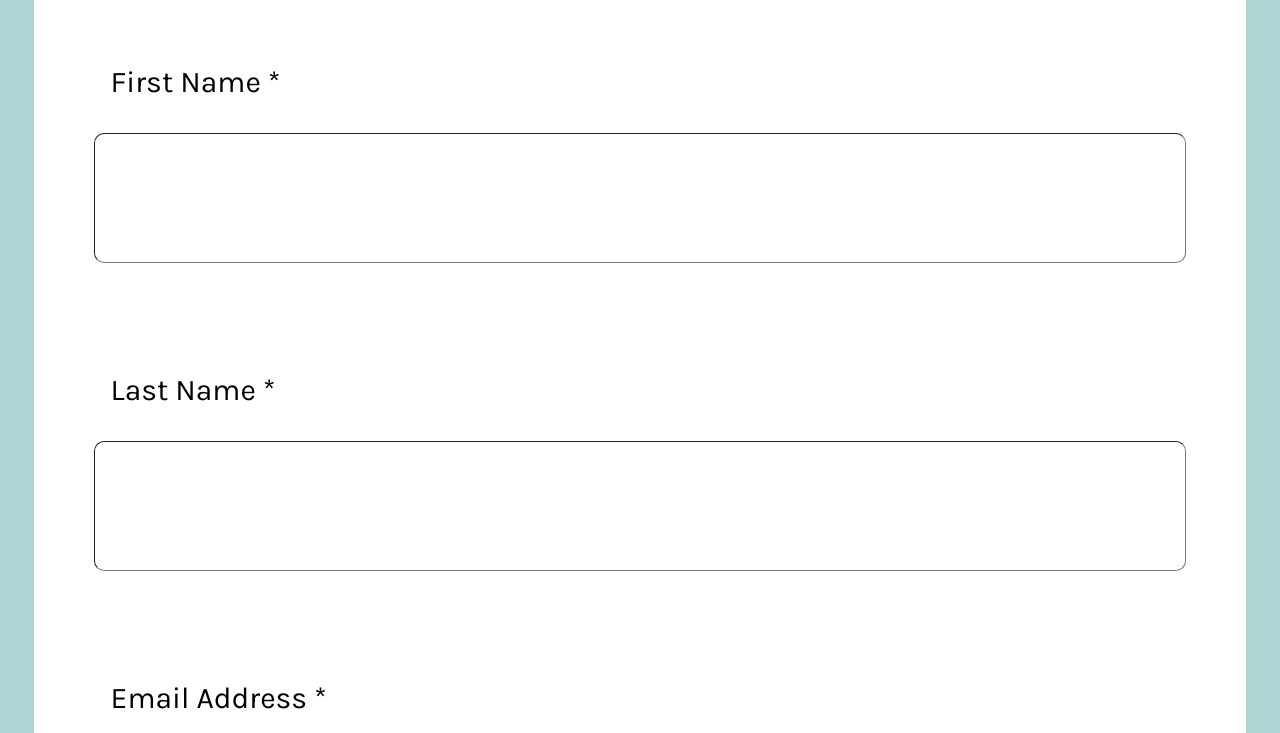
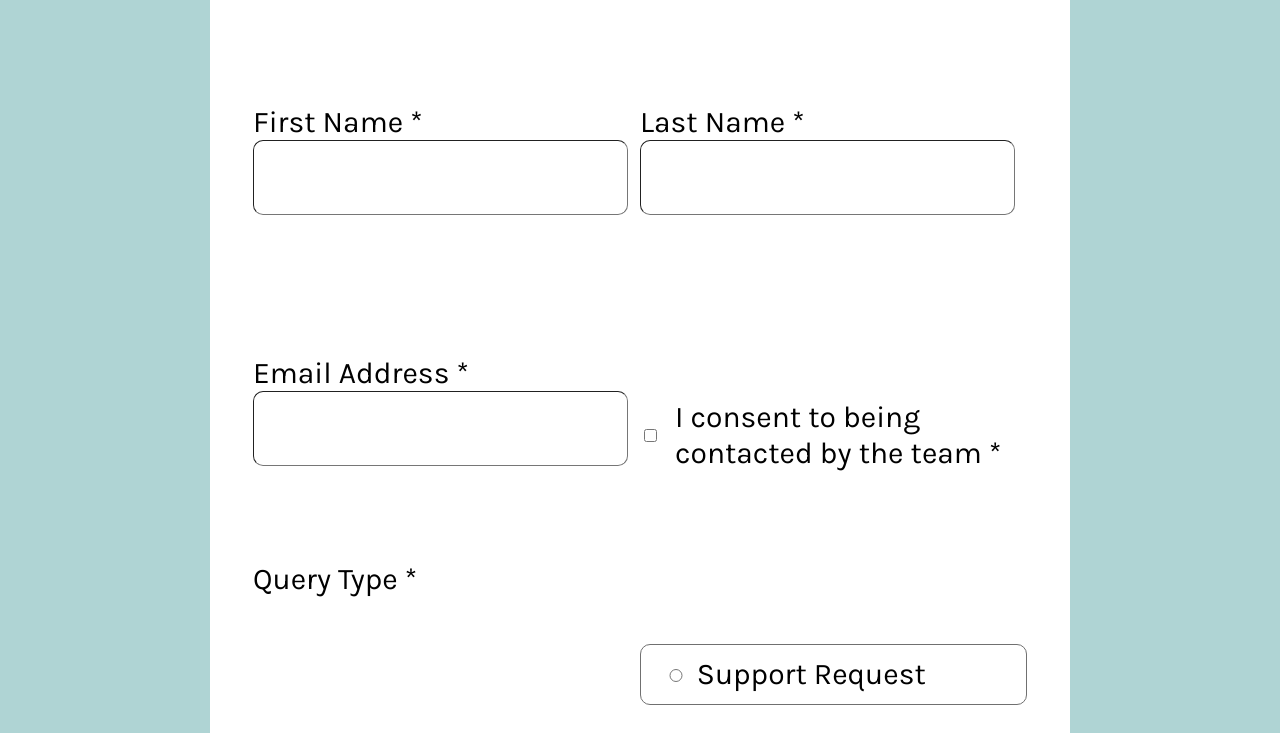
Before and after one commit to BYDINARES/Contact-form, a React (Vite) app: page / in a window 1280 px wide. Shown: the part 320-1053 px from the top of the page. Built offline with nearby package versions, Linux system fonts and the light colour scheme.

Commit message:
Adding the basic grid styling

```diff
--- a/src/App.css
+++ b/src/App.css
@@ -44,10 +44,14 @@ html {
   padding-left: 2%;
   padding-top: 5%;
   padding-bottom: 5%;
+  display: flex;
+  align-items: center;
+  justify-content: center;
 }
 html body {
   background-color: white;
   border-radius: 15px;
+  width: 100%;
 }
 html body #root {
   box-sizing: border-box;
@@ -109,6 +113,9 @@ html body #root main form p.pick-a-query-type {
   margin-top: 0%;
 }
 html body #root main form label.query-type-option {
+  display: flex;
+  flex-direction: row;
+  align-items: center;
   box-sizing: border-box;
   border: 1px solid rgb(112, 112, 112);
   padding: 3%;
@@ -121,6 +128,10 @@ html body #root main form label.query-type-option.query-type-option--support {
 }
 html body #root main form label.query-type-option:active {
   animation: increaseAndDecrease 0.1s ease-in-out;
+}
+html body #root main form label.query-type-option input {
+  height: 90%;
+  width: 10%;
 }
 html body #root main form label.label-message {
   margin-bottom: 2%;
@@ -183,4 +194,57 @@ html body #root main form #submit-button:active {
   html {
     font-size: 30px;
   }
+}
+@media (min-width: 768px) {
+  html body {
+    width: 80%;
+  }
+}
+@media (min-width: 992px) {
+  html body {
+    width: 70%;
+  }
+  html body div#root form {
+    display: grid;
+    grid-template-columns: repeat(2, 1fr);
+    grid-template-rows: repeat(6, 1fr);
+  }
+  html body div#root form .label.name {
+    grid-row: 1/2;
+    grid-column: 1/2;
+  }
+  html body div#root form .label.last-name {
+    grid-row: 1/2;
+    grid-column: 2;
+  }
+  html body div#root form .label.email {
+    grid-row: 2/3;
+    grid-column: 1/3;
+  }
+  html body div#root form p.pick-a-query-type {
+    grid-row: 3/4;
+    grid-column: 1/2;
+    align-self: start;
+  }
+  html body div#root form label.general {
+    grid-row: 3/4;
+    grid-column: 1/2;
+    align-self: end;
+  }
+  html body div#root form label.support {
+    grid-row: 3/4;
+    grid-column: 2;
+  }
+  html body div#root form label.label-message {
+    grid-row: 4/5;
+    grid-column: 1/3;
+  }
+  html body div#root form .label.label-confirmation-button {
+    grid-row: 5/6;
+    grid-column: 1/3;
+  }
+  html body div#root form #submit-button {
+    grid-row: 6;
+    grid-column: 1/3;
+  }
 }/*# sourceMappingURL=App.css.map */
--- a/src/App.jsx
+++ b/src/App.jsx
@@ -9,38 +9,43 @@ function App() {
       <main>
         <form action="">
           {/* The user's first name */}
-          <label className="label-user-infomation" htmlFor="first-name">
+          <label className="label-user-infomation name" htmlFor="first-name">
             First Name *
+            <input className="user-information " id="first-name" type="text" />
           </label>
-          <input className="user-information" id="first-name" type="text" />
+
           {/* The user's last name */}
-          <label className="label-user-infomation" htmlFor="last-name">
+          <label
+            className="label-user-infomation last-name"
+            htmlFor="last-name"
+          >
             Last Name *
+            <input className="user-information" id="last-name" type="text" />
           </label>
-          <input className="user-information" id="last-name" type="text" />
+
           {/* The user's email address */}
-          <label className="label-user-infomation" htmlFor="email">
+          <label className="label-user-infomation email" htmlFor="email">
             Email Address *
+            <input className="user-information" id="email" type="email" />
           </label>
-          <input className="user-information" id="email" type="email" />
 
           <p className="pick-a-query-type">Query Type *</p>
-          <label className="query-type-option query-type-option--general">
+          <label className="query-type-option query-type-option--general general">
             <input type="radio" name="option" value="1" /> General Enquiry
           </label>
-          <label className="query-type-option query-type-option--support">
+          <label className="query-type-option query-type-option--support support">
             <input type="radio" name="option" value="2" /> Support Request
           </label>
 
           <label className="label-message" htmlFor="message">
             {" "}
             Message *{" "}
+            <textarea
+              className="large-message"
+              name="mesage-box"
+              id="message"
+            ></textarea>
           </label>
-          <textarea
-            className="large-message"
-            name="mesage-box"
-            id="message"
-          ></textarea>
 
           <label
             className="label-confirmation-button"
--- a/src/SCSS/App.scss
+++ b/src/SCSS/App.scss
@@ -55,9 +55,14 @@ html {
   padding-left: 2%;
   padding-top: 5%;
   padding-bottom: 5%;
+
+  display: flex;
+  align-items: center;
+  justify-content: center;
   body {
     background-color: white;
     border-radius: 15px;
+    width: 100%;
     #root {
       box-sizing: border-box;
       display: flex;
@@ -125,6 +130,10 @@ html {
             margin-top: 0%;
           }
           label.query-type-option {
+            display: flex;
+            flex-direction: row;
+            align-items: center;
+
             box-sizing: border-box;
             border: 1px solid rgb(112, 112, 112);
             padding: 3%;
@@ -139,6 +148,10 @@ html {
             //Animations
             &:active {
               animation: increaseAndDecrease 0.1s ease-in-out;
+            }
+            input {
+              height: 90%;
+              width: 10%;
             }
           }
 
@@ -223,14 +236,108 @@ html {
 
 // Medium devices (tablets, 768px and up) Portrait
 @media (min-width: 768px) {
+  html {
+    body {
+      width: 80%;
+    }
+  }
 }
 
 // Large devices (desktops, 992px and up)
 @media (min-width: 992px) {
+  html {
+    body {
+      width: 70%;
+      div#root {
+        form {
+          display: grid;
+          grid-template-columns: repeat(2, 1fr);
+          grid-template-rows: repeat(6, 1fr);
+          //The 3 first inputs
+          .label.name {
+            grid-row: 1/2;
+            grid-column: 1/2;
+          }
+          .label.last-name {
+            grid-row: 1/2;
+            grid-column: 2;
+          }
+          .label.email {
+            grid-row: 2/3;
+            grid-column: 1/3;
+          }
+
+          //The 2 radio inputs
+          p.pick-a-query-type {
+            grid-row: 3/4;
+            grid-column: 1/2;
+            align-self: start;
+          }
+
+          label.general {
+            grid-row: 3/4;
+            grid-column: 1/2;
+            align-self: end;
+          }
+          label.support {
+            grid-row: 3/4;
+            grid-column: 2;
+          }
+
+          //The text area message area
+          label.label-message {
+            grid-row: 4/5;
+            grid-column: 1/3;
+            .textarea.large-message {
+            }
+          }
+
+          //The confirmation checkbox
+          .label.label-confirmation-button {
+            grid-row: 5/6;
+            grid-column: 1/3;
+          }
+
+          //The cubmit button
+          #submit-button {
+            grid-row: 6;
+            grid-column: 1/3;
+          }
+        }
+      }
+    }
+  }
 }
 
 // X-Large devices (large desktops, 1200px and up)
 @media (min-width: 1200px) {
+  // //The 3 first inputs
+  // .label.label-user-infomation {
+  // }
+  // .input.user-information {
+  // }
+
+  // //The 2 radio inputs
+  // p.pick-a-query-type {
+  // }
+  // label.query-type-option {
+  // }
+
+  // //The text area message area
+  // label.label-message {
+  // }
+  // .textarea.large-message {
+  // }
+
+  // //The confirmation checkbox
+  // .label.label-confirmation-button {
+  // }
+  // .input.confirmation-button {
+  // }
+
+  // //The cubmit button
+  // #submit-button {
+  // }
 }
 
 // XX-Large devices (larger desktops, 1400px and up)
```
Also changed, not shown: 1 other file (tests, documents, lock files or other folders).
